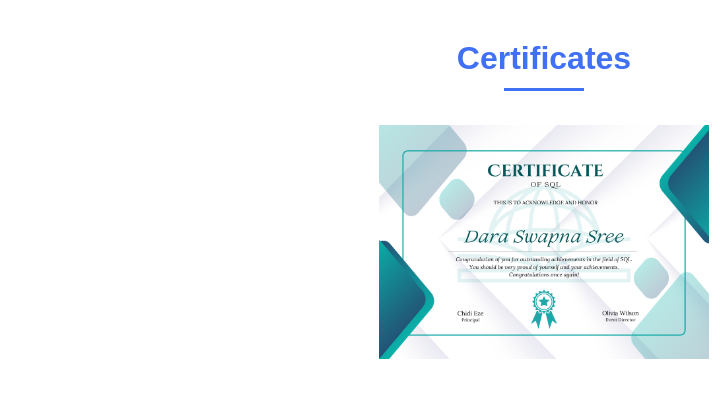
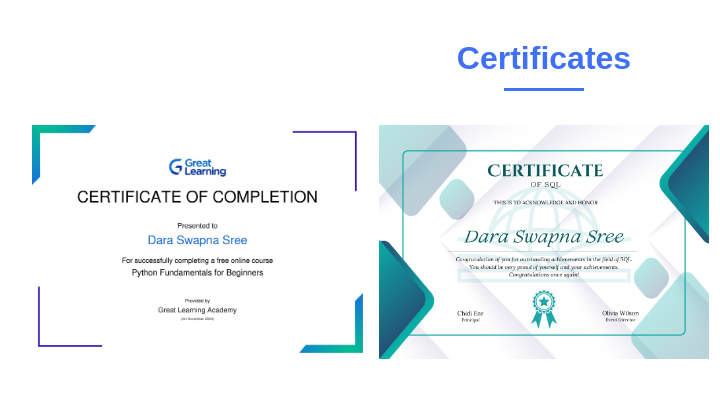
Before and after one commit to Swapna0709/Portfolio, a plain HTML site: page index.html in a window 1280 px wide. Shown: the part 2240-2643 px from the top of the page, 96-816 px from the left. Drawn offline with nearby package versions, Linux system fonts and the light colour scheme; grey boxes are pictures that could not be loaded.

Commit message:
Update index.html

```diff
--- a/index.html
+++ b/index.html
@@ -168,7 +168,7 @@
 
                 <div class="Certificates__container bd-grid">
                     <div class="Certificates__img">
-                        <a href="Certificate1.jpg" target="_blank"><img src="Certificate1.jpg" alt=""></a>
+                        <a href="Certificate 1.jpg" target="_blank"><img src="Certificate 1.jpg" alt=""></a>
                     </div>
                     <div class="Certificates__img">
                         <a href="Certificate2.png" target="_blank"><img src="Certificate2.png" alt=""></a>
```
